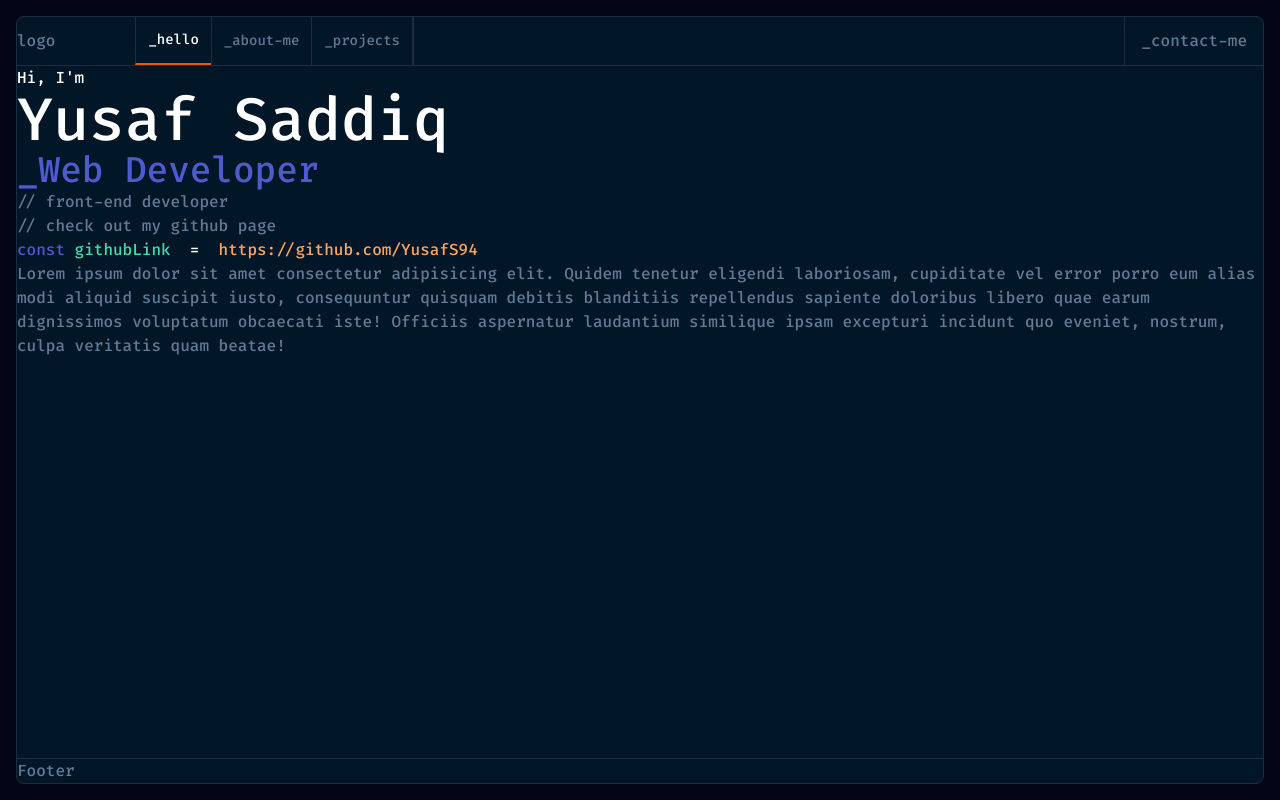
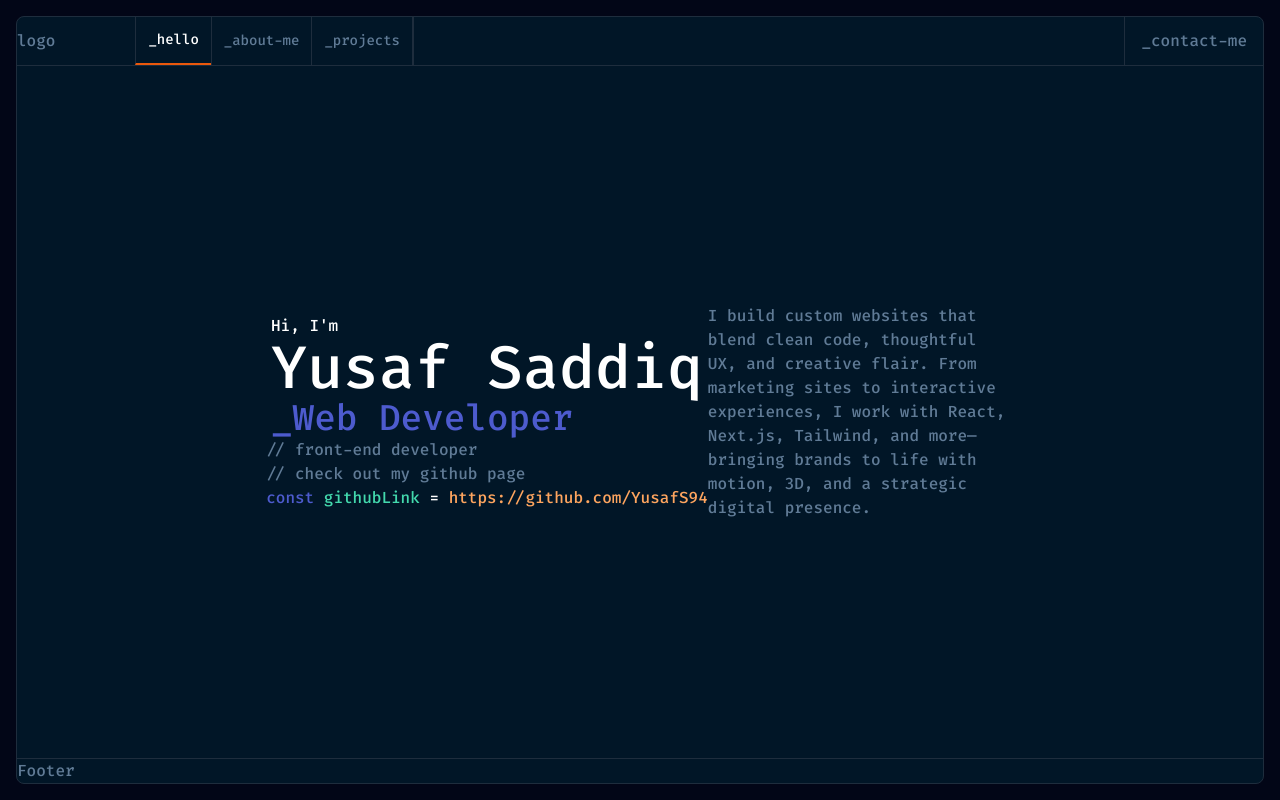
Before and after one commit to YusafS94/next-portfolio, a Next.js app: page /portfolio in a window 1280 px wide. Built offline with nearby package versions, Linux system fonts and the light colour scheme; a web font is replaced by a local one.

Commit message:
homepage styling

```diff
--- a/app/portfolio/page.tsx
+++ b/app/portfolio/page.tsx
@@ -1,7 +1,7 @@
 export default function Page() {
   return (
-    <div className="">
-      <div className="">
+    <div className="flex flex-col md:flex-row w-10/12 md:w-3/5 mx-auto">
+      <div className="flex flex-col items-center justify-center h-screen md:h-auto">
         <div className="hero-top-text text-secondary-4">
           <p className="text-base">Hi, I'm</p>
           <h1 className="text-6xl">Yusaf Saddiq</h1>
@@ -10,11 +10,12 @@ export default function Page() {
         <div className="hero-bottom-text">
           <p>// front-end developer</p>
           <p>// check out my github page</p>
-          <p className="text-secondary-4 inline">
+          <div className="flex flex-col md:flex-row">
+            <p className="text-secondary-4">
               <span className="text-secondary-3">const</span>
               &nbsp;
               <span className="text-accent-2">githubLink</span>
-            &nbsp; = &nbsp;
+              &nbsp;=&nbsp;
             </p>
             <a
               className="text-accent-1"
@@ -25,13 +26,12 @@ export default function Page() {
             </a>
           </div>
         </div>
-      <div className="">
-        Lorem ipsum dolor sit amet consectetur adipisicing elit. Quidem tenetur
-        eligendi laboriosam, cupiditate vel error porro eum alias modi aliquid
-        suscipit iusto, consequuntur quisquam debitis blanditiis repellendus
-        sapiente doloribus libero quae earum dignissimos voluptatum obcaecati
-        iste! Officiis aspernatur laudantium similique ipsam excepturi incidunt
-        quo eveniet, nostrum, culpa veritatis quam beatae!
+      </div>
+      <div className="h-auto flex self-center">
+        I build custom websites that blend clean code, thoughtful UX, and
+        creative flair. From marketing sites to interactive experiences, I work
+        with React, Next.js, Tailwind, and more—bringing brands to life with
+        motion, 3D, and a strategic digital presence.
       </div>
     </div>
   );
```
Lines whose indentation alone changed are shown as unchanged.
